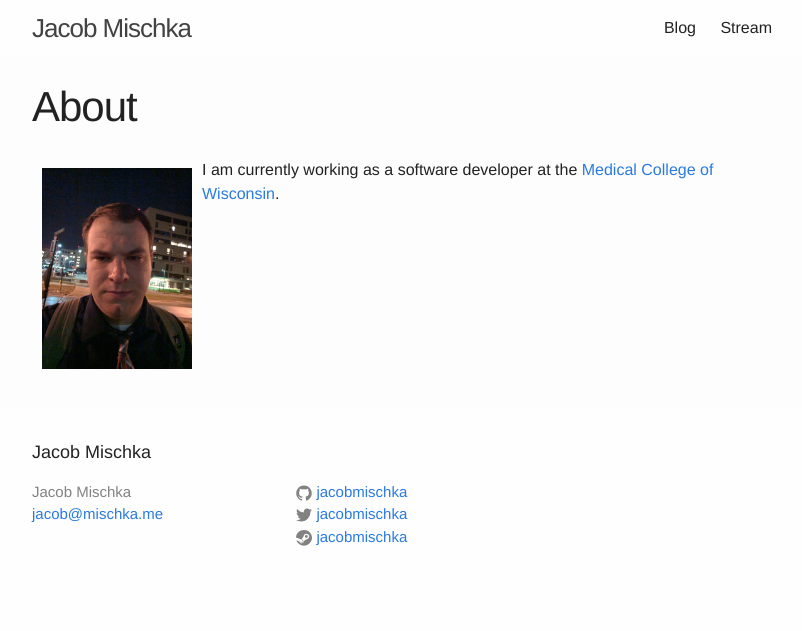
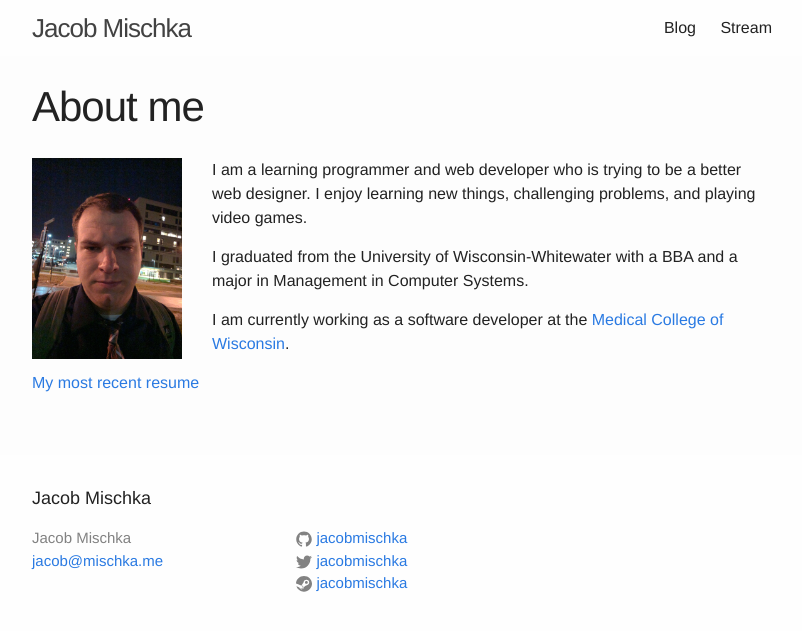
Before and after one commit to Jacob-Mischka/jacob-mischka.github.io, a Jekyll site: the page built from about.md, in a window 1280 px wide. Shown: the top 631 px of the page, without its empty margins (238-1040 px from the left). Built offline with Jekyll 4.4.1, drawn with Linux system fonts in a browser that asks for light colours.

Commit message:
Make landing not quite as terrible, link to about
Update resume
Hitbox is dead I think, the devil won

```diff
--- a/about.md
+++ b/about.md
@@ -1,7 +1,17 @@
 ---
 layout: page
-title: About
+title: About me
 hide: true
 ---
-![Jacob Mischka](/images/me.jpg){:style="width: 150px; float: left; margin: 10px;"}
-I am currently working as a software developer at the [Medical College of Wisconsin](http://www.mcw.edu).
+![Me](/images/me.jpg){:class="profile-photo"}
+
+I am a learning programmer and web developer who is trying to be a better web designer. I enjoy learning new things, challenging problems, and playing video games.
+
+I graduated from the University of Wisconsin-Whitewater with a BBA and a major in Management in Computer Systems.
+
+I am currently working as a software developer at the [Medical College of Wisconsin][1].
+
+[My most recent resume][2]
+
+[1]: http://www.mcw.edu
+[2]: /resume.pdf
--- a/stream.html
+++ b/stream.html
@@ -9,6 +9,7 @@ title: Stream
 			html, body {
 				height: 100%;
 			}
+
 			body {
 				background-color: black;
 				margin: 0px;
@@ -21,6 +22,6 @@ title: Stream
 		</style>
 	</head>
 	<body>
-		<iframe id="stream" width="100%" height="100%" src="http://hitbox.tv/#!/embed/mischka?autoplay=true" frameborder="0" allowfullscreen></iframe>
+		<iframe id="stream" width="100%" height="100%" src="http://player.twitch.tv/?channel=jacobmischka" frameborder="0" scrolling="no" allowfullscreen></iframe>
 	</body>
 </html>
```
Also changed, not shown: index.md (+6 -3 lines), 1 other file.
